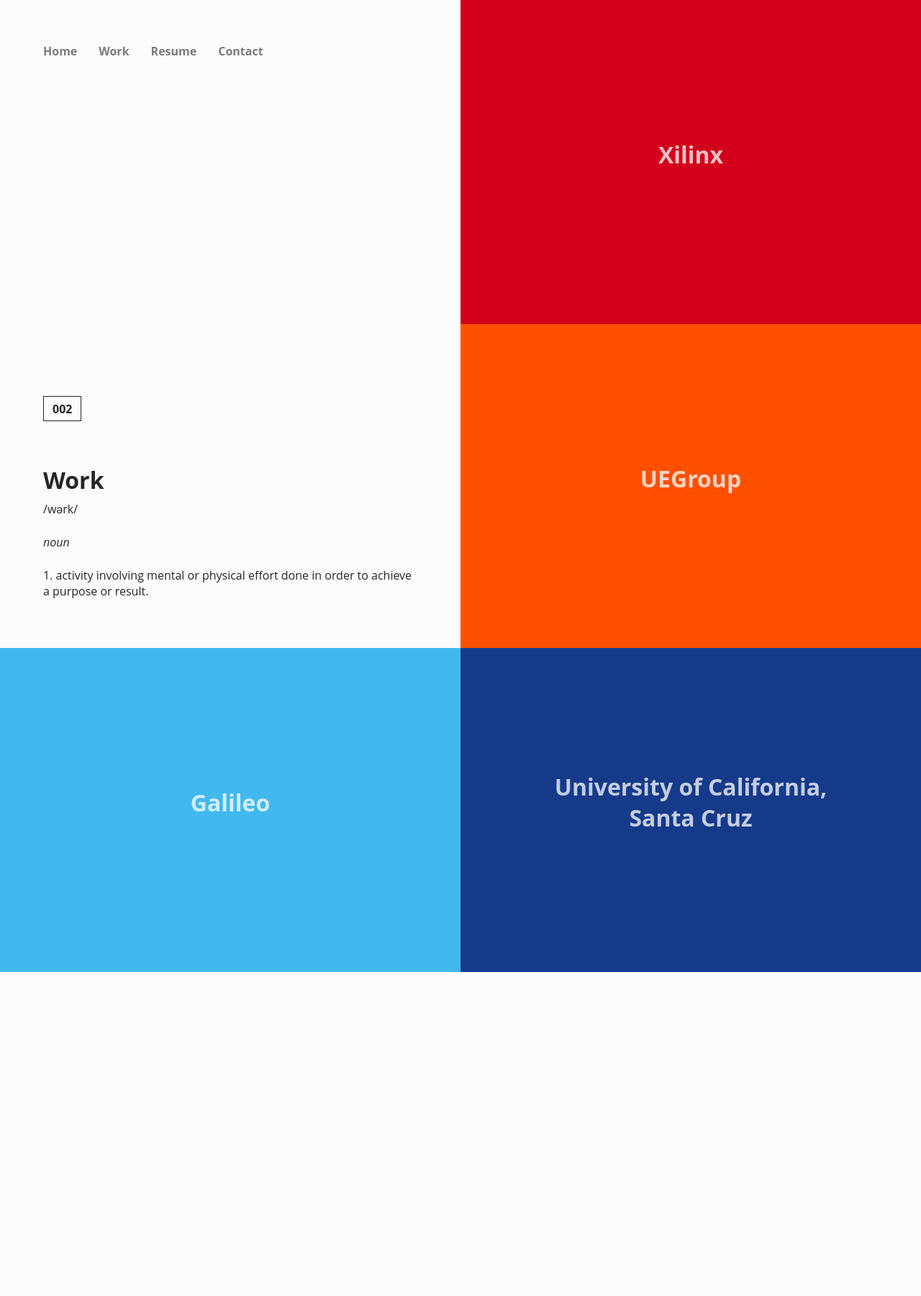
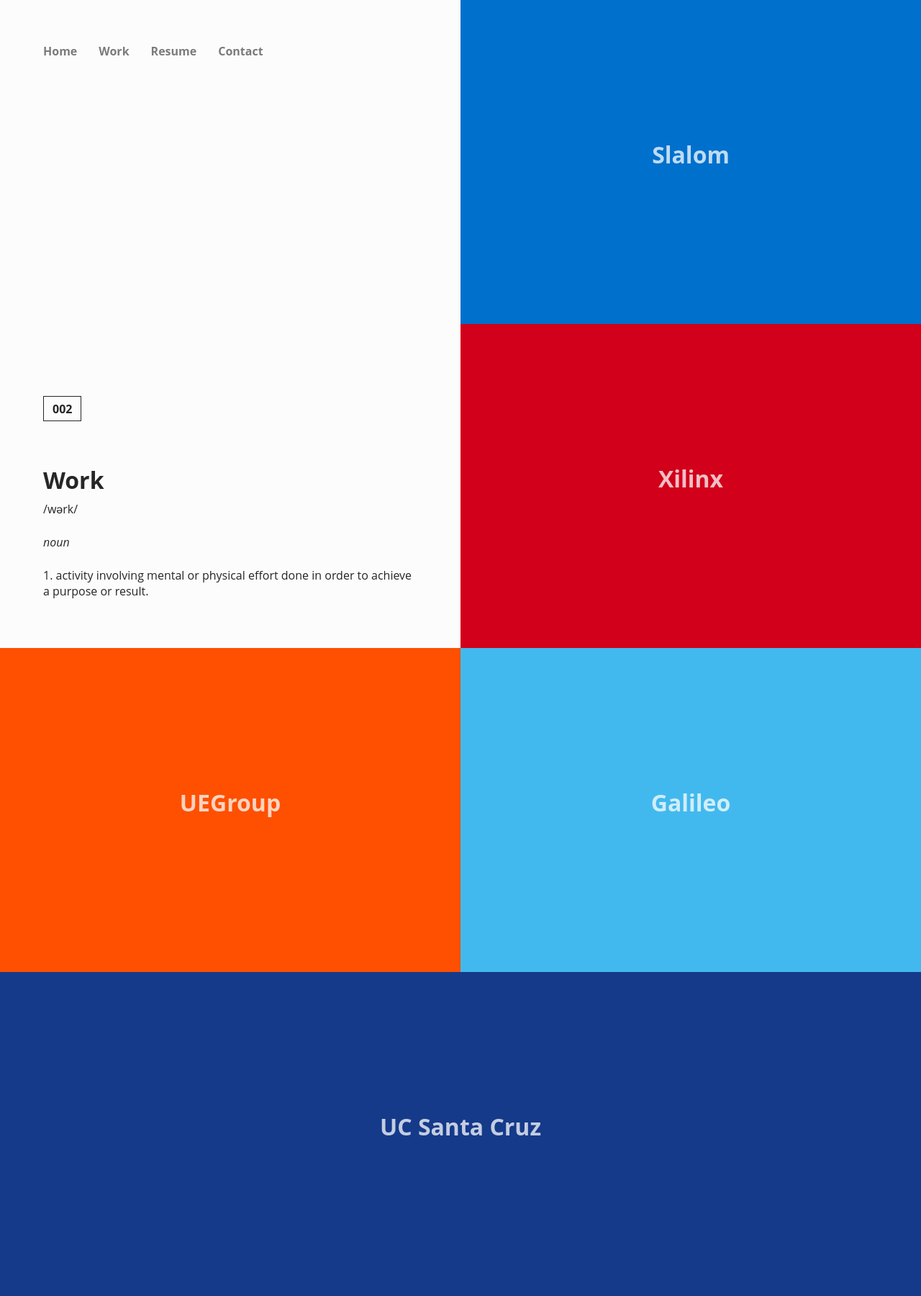
Before and after one commit to antoniolee/antoniolee.github.io, a Jekyll site: the page built from _pages/work.html, in a window 1280 px wide. Shown: the whole page at 72% size. Built offline with Jekyll 4.4.1, drawn with Linux system fonts in a browser that asks for light colours; nearby versions of some CDN libraries; before the commit the page ends 1350 px from its top, so only the background shows below that.

Commit message:
Added slalom to works grid

```diff
--- a/_pages/work.html
+++ b/_pages/work.html
@@ -18,6 +18,10 @@
             <p class="definition">1. activity involving mental or physical effort done in order to achieve a purpose or result.</p>
         </div>
     </div>
+    <div class="tile-work slalom">
+        <h2>Slalom</h2>
+        <p>Under Construction...</p>
+    </div>
     <div class="tile-work xilinx">
         <h2>Xilinx</h2>
         <p>Under Construction...</p>
@@ -31,7 +35,7 @@
         <p>Under Construction...</p>
     </div>
     <div class="tile-work santa-cruz">
-        <h2>University of California,<br>Santa Cruz</h2>
+        <h2>UC Santa Cruz</h2>
         <p>Under Construction...</p>
     </div>
 </section>
--- a/_sass/_home.scss
+++ b/_sass/_home.scss
@@ -21,6 +21,7 @@
 	}
 
 	div.tile-definition {
+		transition: .33s ease all;
 		background: linear-gradient(180deg, rgba(0, 0, 0, .50), rgba(0, 0, 0, .50)), url(imgs/bg-portrait-antonio.jpg);
 		background-size: cover;
 		background-position: top;
--- a/_sass/_work.scss
+++ b/_sass/_work.scss
@@ -9,13 +9,14 @@
     color: #262626;
     display: grid;
     grid-template-columns: repeat(3, 1fr);
-    grid-template-rows: repeat(2, 1fr);
+    grid-template-rows: repeat(3, 1fr);
 
     #nav ul li a {
         color: #262626;
     }
 
     div.tile-definition {
+        transition: .33s ease all;
         box-sizing: border-box;
         grid-column-start: 1;
         grid-column-end: 2;
@@ -101,6 +102,9 @@
         }
     }
 
+    div.slalom {
+        background-color: $slalom-blue;
+    }
 
     div.xilinx {
         background-color: $xilinx-red;
@@ -108,6 +112,7 @@
 
     div.galileo {
         background-color: $galileo-blue;
+        grid-area: span 2 / span 1;
     }
 
     div.uegroup {
@@ -116,6 +121,14 @@
 
     div.santa-cruz {
         background-color: $santa-cruz-blue;
+        grid-area: span 1 / span 2;
+    }
+
+    div.slalom:hover {
+        background-color: darken($slalom-blue, 15%);
+        h2::before {
+            background-color: $slalom-blue;
+        }
     }
 
     div.xilinx:hover {
@@ -155,11 +168,19 @@
 
     @media screen and (max-width: 1366px) {
         grid-template-columns: repeat(2, 1fr);
-        grid-template-rows: repeat(3, 1fr);
+        grid-template-rows: repeat(4, 1fr);
+
+        div.galileo {
+            grid-area: span 1 / span 1;
+        }
     }
 
     @media screen and (max-width: 900px) {
         grid-template-columns: repeat(1, 1fr);
-        grid-template-rows: repeat(6, 1fr);
+        grid-template-rows: repeat(7, 1fr);
+
+        div.santa-cruz {
+            grid-area: span 1 / span 1;
+        }
     }
 }
--- a/assets/main.scss
+++ b/assets/main.scss
@@ -6,6 +6,7 @@
 $galileo-blue: #42B9EE;
 $uegroup-orange: #FE5000;
 $santa-cruz-blue: #153A8A;
+$slalom-blue: #0070cd;
 
 // Main SCSS
 // CSS Variables
```
Also changed, not shown: 1 other file.
